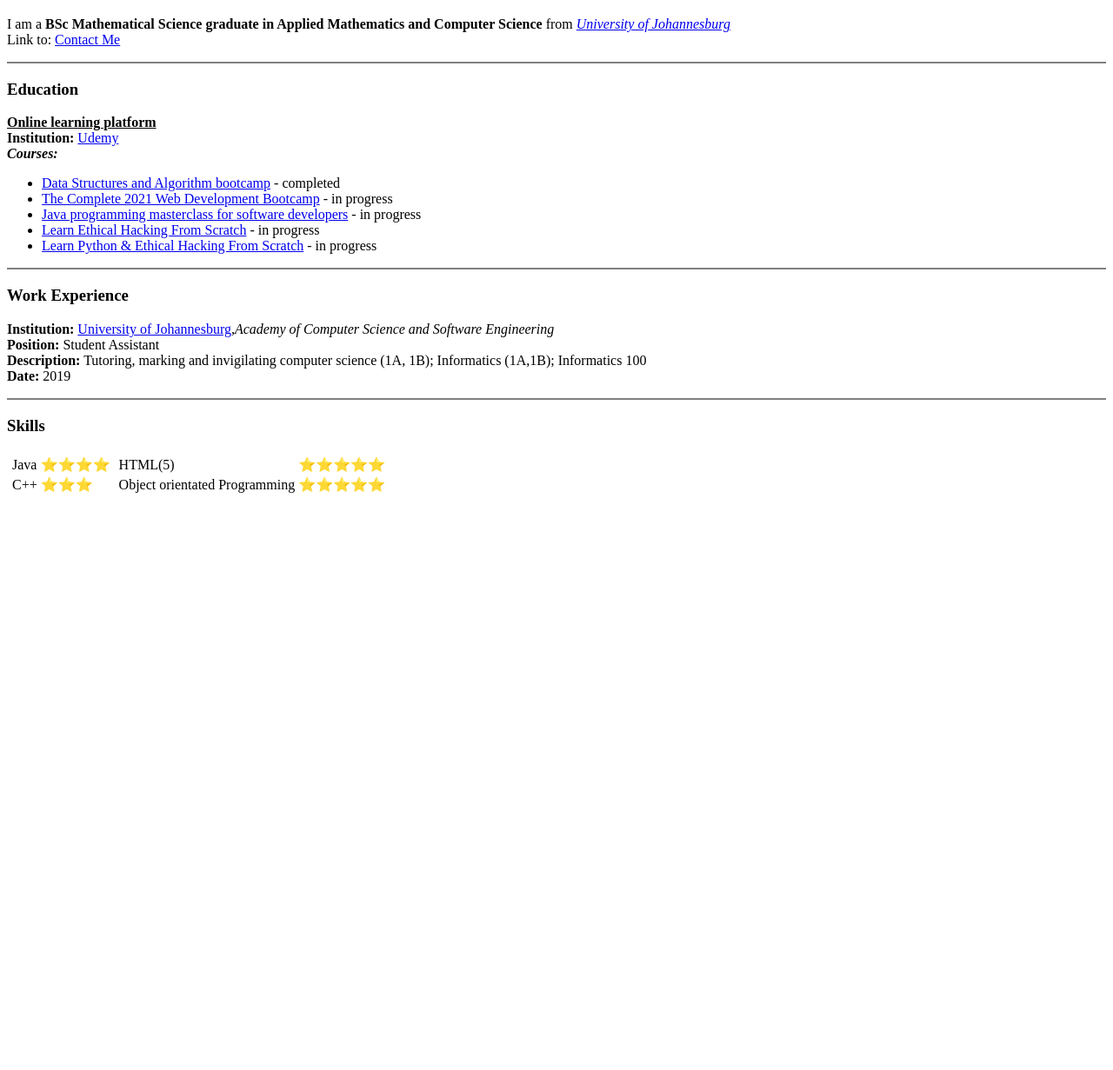
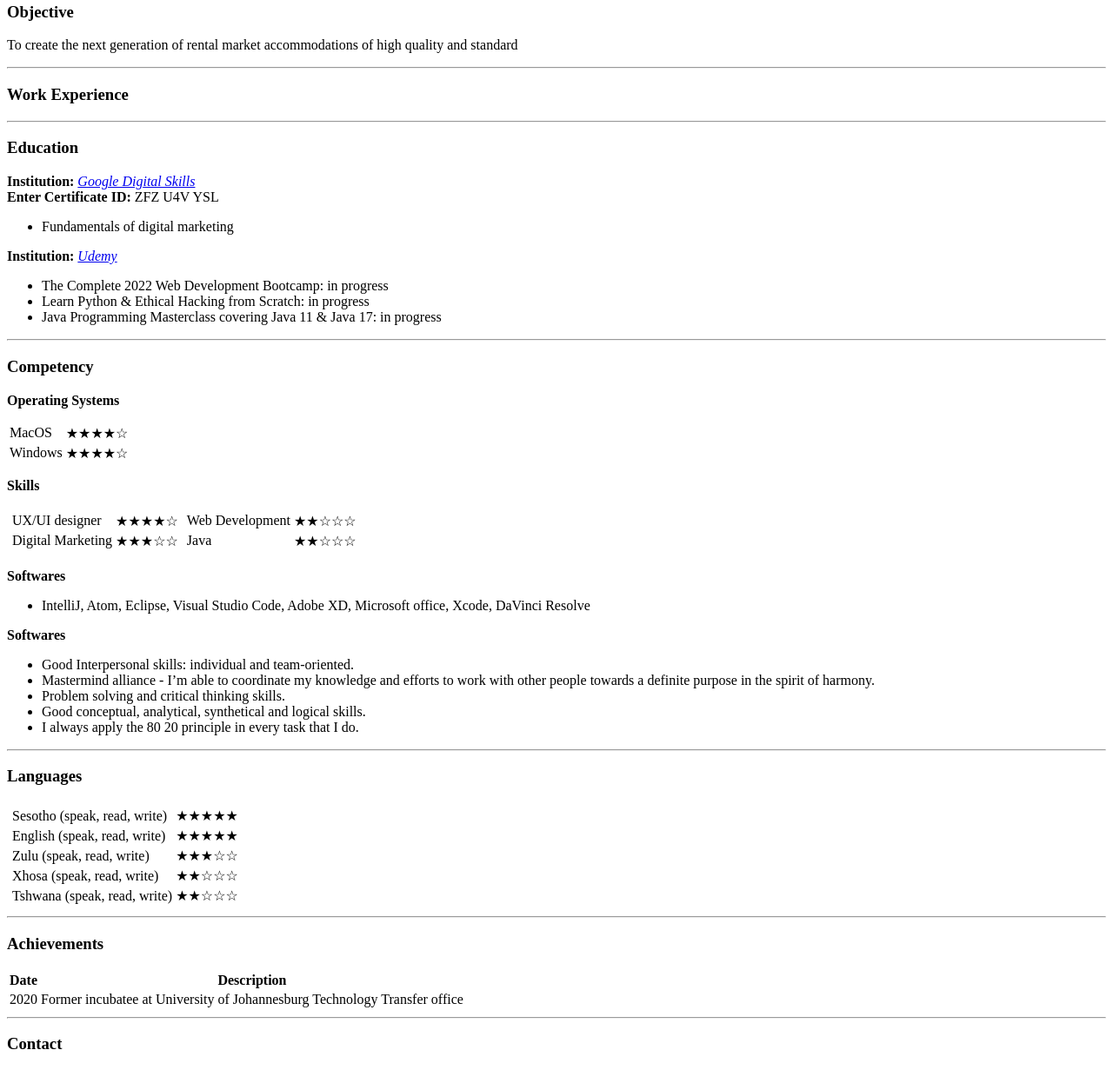
Before and after one commit to LGratitude/cv, a plain HTML site: page index.html in a window 1280 px wide. Shown: the part 242-1473 px from the top of the page at 87% size. Before the commit the page ends 823 px from the top, so only its background shows below. Drawn offline with Linux system fonts and the light colour scheme.

Commit message:
changes to index.html file

```diff
--- a/index.html
+++ b/index.html
@@ -3,82 +3,154 @@
 
 <head>
   <meta charset="utf-8">
-  <title>Lehlohonolo's Personal site</title>
+  <title>Lehlohonolo's Personal Site</title>
+  <link rel="stylesheet" href="css/styles.css">
 </head>
 
 <body>
-  <table cellspacing="20">
+  <!--My profile picture and basic information like Name, positions and highest certificate-->
+  <table>
     <tr>
-      <td><img src="images/Hloni.png" alt="Lehlohonolo's profile picture"></td>
+      <td><img src="images/Hloniround.png" alt="Lehlohonolo profile picture" width="150" height="150"></td>
       <td>
         <h1>Lehlohonolo Glenton Hlatshwayo</h1>
-        <p><em>Founder and CEO of <strong>Acomofy</strong> <br>
-            Intraindividual solution-orientated<br>
-            Disruptive innovator<br>
-            Design Thinker<br>
-            Entrepreneur</em></p>
+        <p><em>Founder and CEO at <strong><a href="www.acomofy.com">Acomofy</a></strong><br>
+            Software Engineer <br> UX/UI designer <br> Entrepreneur</em>
+        </p>
+        <p>I am a graduate of <strong>BSc Mathematical Sciences with Specialization in Applied Mathematics and Computer
+            Science</strong> from <em><a href="www.uj.ac.za">University of Johannesburg</a>.</em>
+        </p>
       </td>
     </tr>
   </table>
-  <p>I am a <strong>BSc Mathematical Science graduate in Applied Mathematics and Computer Science</strong> from <em><a
-        href="https://www.uj.ac.za/faculties/science/Documents/Final%20Science%20APK%20Undergraduate%20Yearbook%20for%202021.pdf">University of Johannesburg</a></em><br>
-    Link to: <a href="ContactMe.html">Contact Me</a></p>
-  <hr size="2" noshade>
+  <!--My objectives-->
+  <hr>
+  <h3>Objective</h3>
+  <p>To create the next generation of rental market accommodations of high quality and standard</p>
 
+  <!--My work experience-->
+  <hr>
+  <h3>Work Experience</h3>
+  <p></p>
+
+  <!--My educational level-->
+  <hr>
   <h3>Education</h3>
-  <p><strong><u>Online learning platform</u></strong><br>
-    <strong>Institution:</strong> <a href="https://www.udemy.com">Udemy</a><br>
-    <strong><em>Courses:</em></strong><br>
-    <ul>
-      <li><a href="https://www.udemy.com/course/data-structures-and-algorithms-bootcamp/">Data Structures and Algorithm bootcamp</a> - completed</li>
-      <li><a href="https://www.udemy.com/course/the-complete-web-development-bootcamp/?src=sac&kw=The+complete+2021+web+development">The Complete 2021 Web Development Bootcamp</a> - in progress</li>
-      <li><a href="https://www.udemy.com/course/java-the-complete-java-developer-course/">Java programming masterclass for software developers</a> - in progress </li>
-      <li><a href="https://www.udemy.com/course/learn-ethical-hacking-from-scratch/">Learn Ethical Hacking From Scratch</a> - in progress</li>
-      <li><a href="https://www.udemy.com/course/learn-python-and-ethical-hacking-from-scratch/">Learn Python & Ethical Hacking From Scratch</a> - in progress</li>
-    </ul>
+  <p><strong>Institution:</strong> <a href="https://learndigital.withgoogle.com/digitalskills/validate-certificate-code">
+      <em>Google Digital Skills</em></a> <br> <strong> Enter Certificate ID:</strong> ZFZ U4V YSL
+  <ul>
+    <li>Fundamentals of digital marketing</li>
+  </ul>
   </p>
-  <hr size="2" noshade>
-
-  <h3>Work Experience</h3>
-  <p>
-    <strong>Institution:</strong> <a href="https://www.uj.ac.za">University of Johannesburg</a><em>,Academy of Computer Science and Software Engineering</em><br>
-    <strong>Position:</strong> Student Assistant <br>
-    <strong>Description:</strong> Tutoring, marking and invigilating computer science (1A, 1B); Informatics (1A,1B); Informatics
-    100 <br>
-    <strong>Date:</strong> 2019
+  <p><strong>Institution:</strong> <a href="https://www.udemy.com/"><em>Udemy</em></a>
+  <ul>
+    <li>The Complete 2022 Web Development Bootcamp: in progress</li>
+    <li>Learn Python & Ethical Hacking from Scratch: in progress</li>
+    <li>Java Programming Masterclass covering Java 11 & Java 17: in progress</li>
+  </ul>
   </p>
-  <hr size="2" noshade>
-
-  <h3>Skills</h3>
+  <hr>
+  <!--My competency level-->
+  <h3>Competency</h3>
+  <p><strong>Operating Systems</strong></p>
+  <table>
+    <tr>
+      <td>MacOS</td>
+      <td>★★★★☆</td>
+    </tr>
+    <tr>
+      <td>Windows</td>
+      <td>★★★★☆</td>
+    </tr>
+  </table>
+  <p><strong>Skills</strong></p>
   <table>
     <tr>
       <td>
         <table>
           <tr>
-            <td>Java</td>
-            <td>⭐️⭐️⭐️⭐️</td>
+            <td>UX/UI designer</td>
+            <td>★★★★☆</td>
           </tr>
           <tr>
-            <td>C++</td>
-            <td>⭐️⭐️⭐️</td>
+            <td>Digital Marketing</td>
+            <td>★★★☆☆</td>
           </tr>
         </table>
       </td>
       <td>
         <table>
           <tr>
-            <td>HTML(5)</td>
-            <td>⭐️⭐️⭐️⭐️⭐️</td>
+            <td>Web Development</td>
+            <td>★★☆☆☆</td>
           </tr>
           <tr>
-            <td>Object orientated Programming</td>
-            <td>⭐️⭐️⭐️⭐️⭐️</td>
+            <td>Java</td>
+            <td>★★☆☆☆</td>
           </tr>
         </table>
       </td>
     </tr>
   </table>
 
+  <p><strong>Softwares</strong></p>
+  <ul>
+    <li>IntelliJ, Atom, Eclipse, Visual Studio Code, Adobe XD, Microsoft office, Xcode, DaVinci Resolve</li>
+  </ul>
+  <p><strong>Softwares</strong></p>
+  <ul>
+    <li>Good Interpersonal skills: individual and team-oriented.</li>
+    <li>Mastermind alliance - I’m able to coordinate my knowledge and efforts to work with other people
+      towards a definite purpose in the spirit of harmony.</li>
+    <li>Problem solving and critical thinking skills.</li>
+    <li>Good conceptual, analytical, synthetical and logical skills.</li>
+    <li>I always apply the 80 20 principle in every task that I do.
+    </li>
+  </ul>
+  <hr>
+  <!-- Languages i can speak, read and write -->
+  <h3>Languages</h3>
+  <table>
+    <tr>
+      <td>
+        <table>
+          <tr>
+            <td>Sesotho (speak, read, write)</td>
+            <td>★★★★★</td>
+          </tr>
+          <tr>
+            <td>English (speak, read, write)</td>
+            <td>★★★★★</td>
+          </tr>
+          <tr>
+            <td>Zulu (speak, read, write)</td>
+            <td>★★★☆☆</td>
+          </tr>
+          <tr>
+            <td>Xhosa (speak, read, write)</td>
+            <td>★★☆☆☆</td>
+          </tr>
+          <tr>
+            <td>Tshwana (speak, read, write)</td>
+            <td>★★☆☆☆</td>
+          </tr>
+        </table>
+      </td>
+    </tr>
+  </table>
+  <hr>
+  <h3>Achievements</h3>
+  <table>
+    <th>Date</th>
+    <th>Description</th>
+    <tr>
+      <td>2020</td>
+      <td>Former incubatee at University of Johannesburg Technology Transfer office</td>
+    </tr>
+  </table>
+  <hr>
+  <!--My competency level-->
+  <h3>Contact</h3>
 
 </body>
 
```
